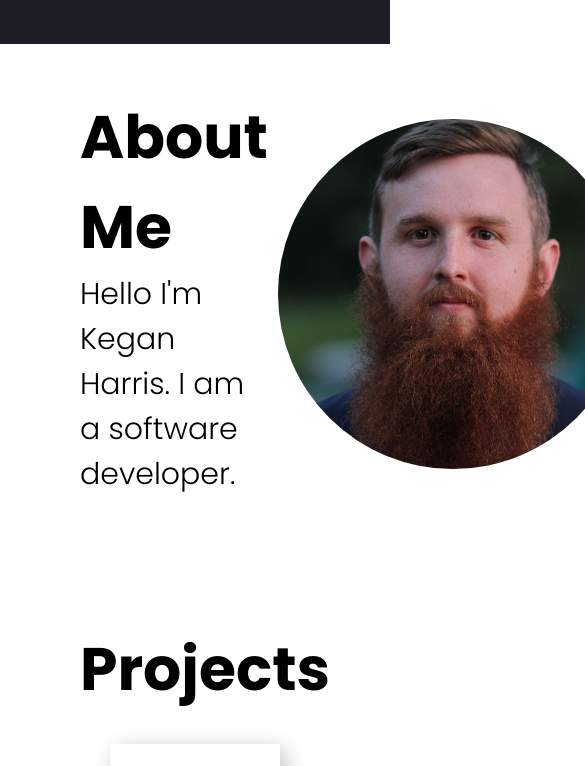
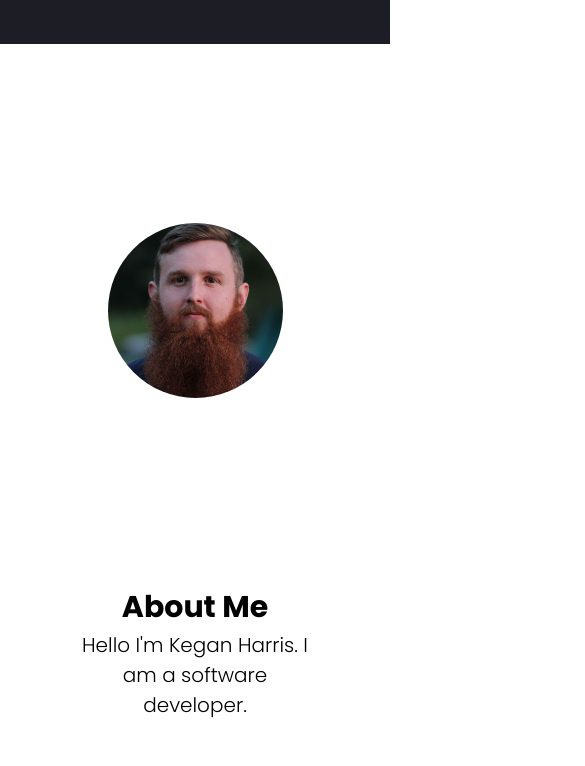
Before and after one commit to keghar/portfolio-site, a plain HTML site: page index.html in a window 390 px wide. Shown: the part 800-1566 px from the top of the page, 585 px wide, since content can reach past the window. Drawn offline with Linux system fonts and the light colour scheme.

Commit message:
edited resposiveness

```diff
--- a/css/style.css
+++ b/css/style.css
@@ -8,7 +8,7 @@ body {
 }
 
 section {
-    height: 500px;
+    height: 100vh;
     background-color: white;
 
 }
@@ -244,6 +244,7 @@ a {
             align-content: center;
             text-align: center;
             margin-top: 100px;
+            flex-shrink: 3;
 
         }
     .socials {
@@ -259,10 +260,41 @@ a {
         display: flex;
         flex-direction: column;
         align-items: center;
+        flex-shrink: 1;
 
 
         }
 
+        .headshot {
+            display: flex;
+            flex-shrink: 3;
+        }
+
+        h1{
+            font-size: 40px;
+        }
+
+        h2{
+            font-size:30px;
+        }
+
+    p {
+        font-size: 20px;
+    }
+
+    .headshot {
+        width: 175px;
+        height: 175px;
+    }
+
+    .sub-section {
+        display: flex;
+        flex-direction: column-reverse;
+        text-align: center;
+        margin: 0;
+
+    }
+
 
 
 }
```
